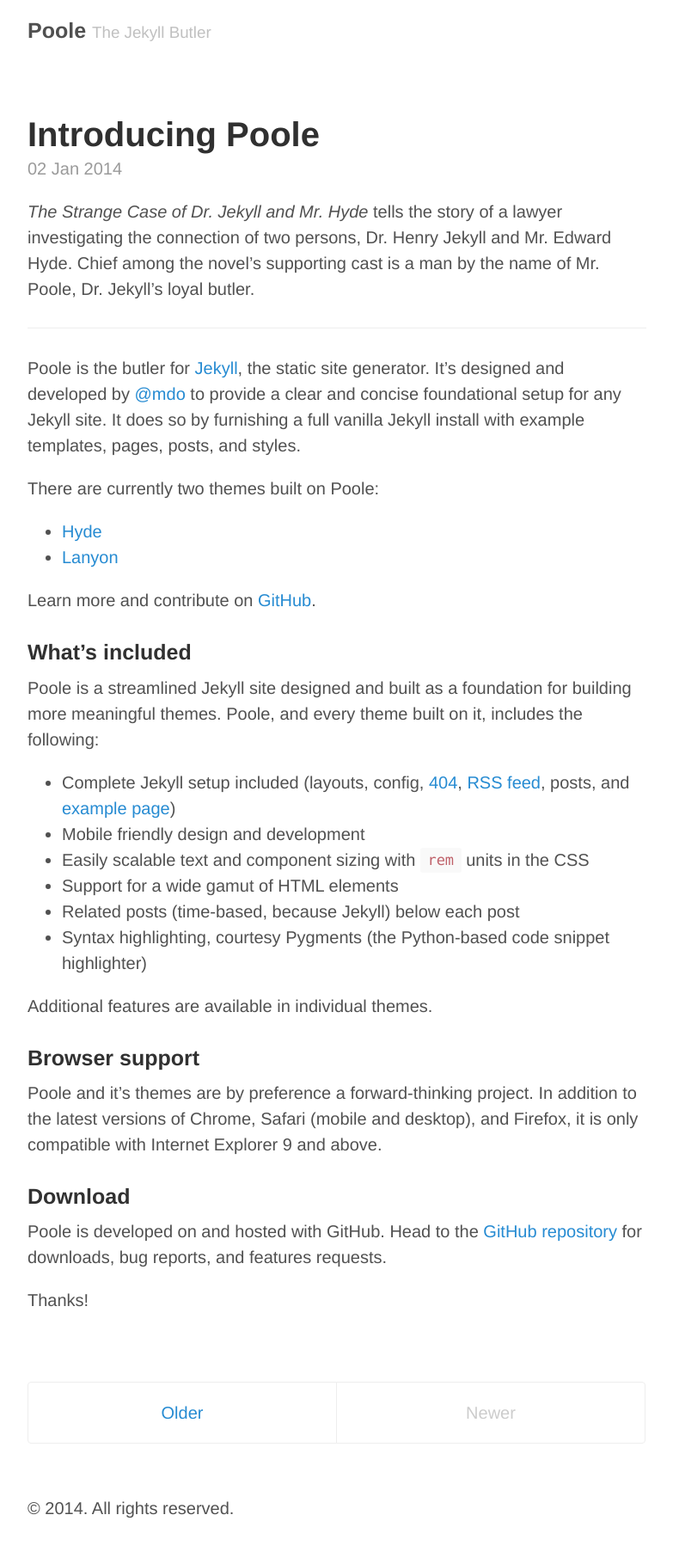
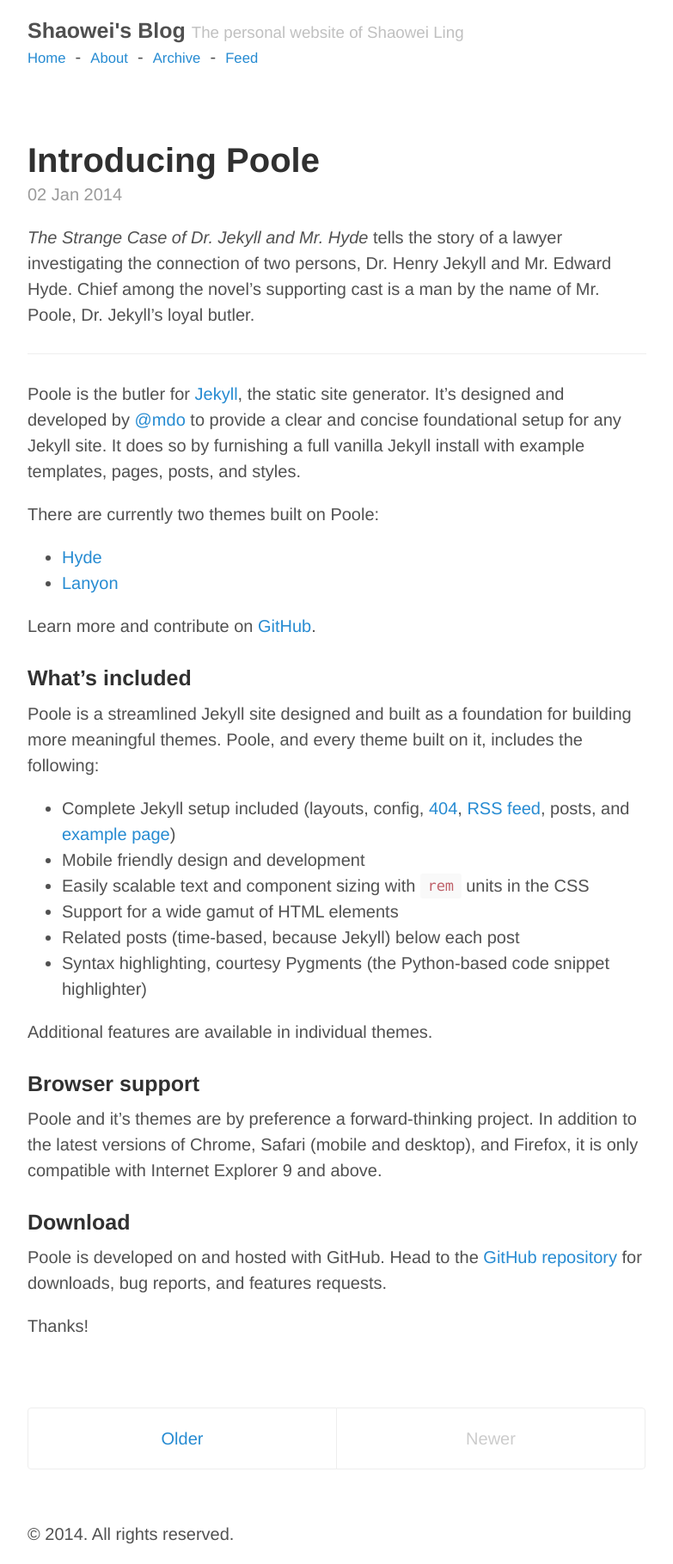
Before and after one commit to lingshaowei/lingshaowei.github.io, a Jekyll site: the page built from index.html, in a window 1280 px wide. Shown: the whole page at 86% size, without its empty margins (248-1031 px from the left). Built offline with Jekyll 4.4.1, drawn with Linux system fonts in a browser that asks for light colours; Markdown is read by kramdown in place of the engine named in the settings; the list of posts is cut into pages by our own code; before the commit the page ends 1789 px from its top, so only the background shows below that.

Commit message:
modify _config.yml; add archive page; change the style of navigation bar;

```diff
--- a/_config.yml
+++ b/_config.yml
@@ -6,17 +6,21 @@ pygments:         true
 permalink:        pretty
 
 # Setup
-title:            Poole
-tagline:          The Jekyll Butler
-url:              http://getpoole.com
+title:            Shaowei's Blog
+tagline:          'The personal website of Shaowei Ling'
+description:      'The personal website of Shaowei Ling'
+url:              http://lingshaowei.github.io
 paginate:         1
 baseurl:          /
 author:
-  name:           Mark Otto
-  url:            https://twitter.com/mdo
-  email:          markdotto@gmail.com
+  name:           Shaowei Ling
+  url:
+  email:          lingshaowei@gmail.com
 
 # Custom vars
 version:          1.0.0
 github:
-  repo:           https://github.com/poole/poole
+  repo:           https://github.com/lingshaowei/lingshaowei.github.io
+
+# Navigation bar
+pages_list:       {'About': '/about','Archive': '/archive','Feed': '/atom.xml'}
--- a/_layouts/default.html
+++ b/_layouts/default.html
@@ -11,6 +11,11 @@
           <a href="{{ site.baseurl }}" title="Home">{{ site.title }}</a>
           <small>{{ site.tagline }}</small>
         </h3>
+        <small><a href="/" title="Home">Home</a></small>
+        {% for page in site.pages_list %}
+            &nbsp;-&nbsp;
+            <small><a href="{{ page[1] }}">{{ page[0] }}</a></small>
+        {% endfor %}
       </div>
 
       {{ content }}
```
Also changed, not shown: archive.md (added, +10 -0 lines).
